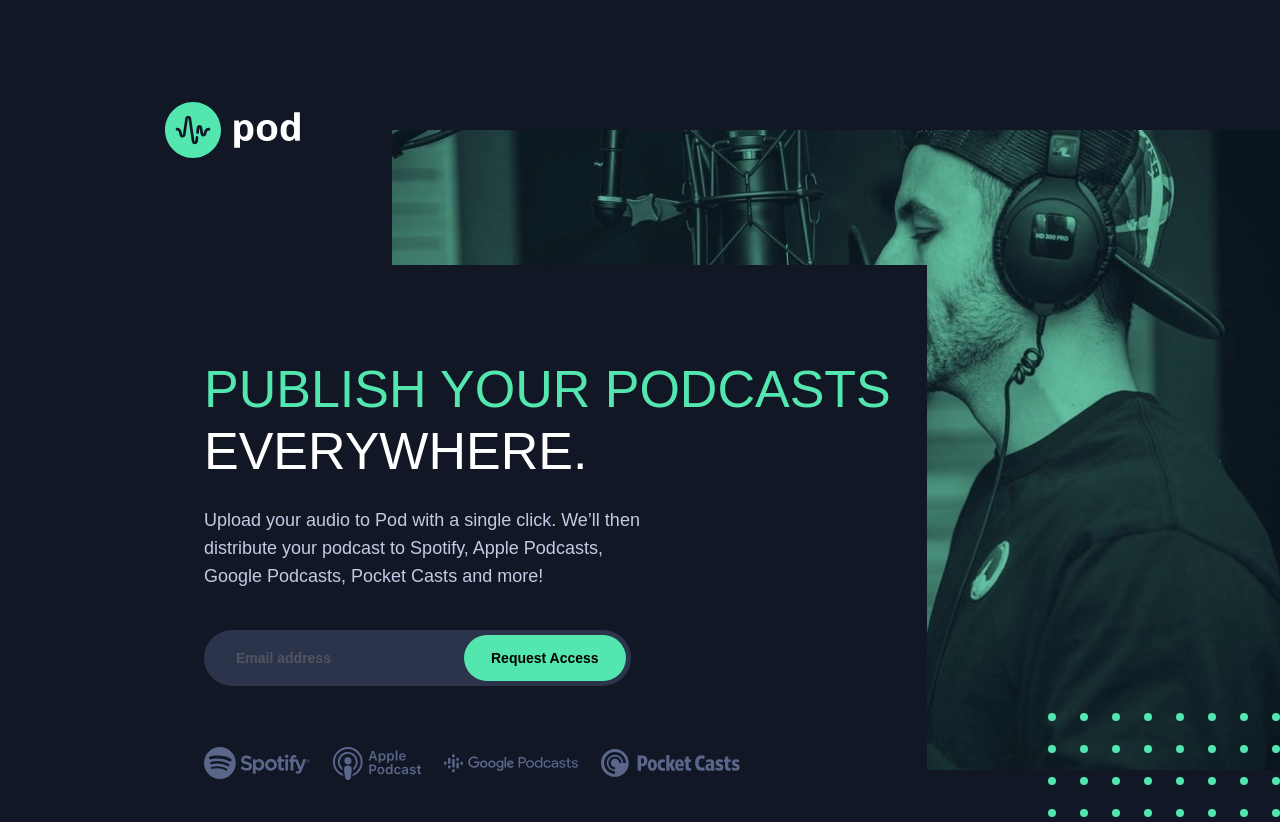
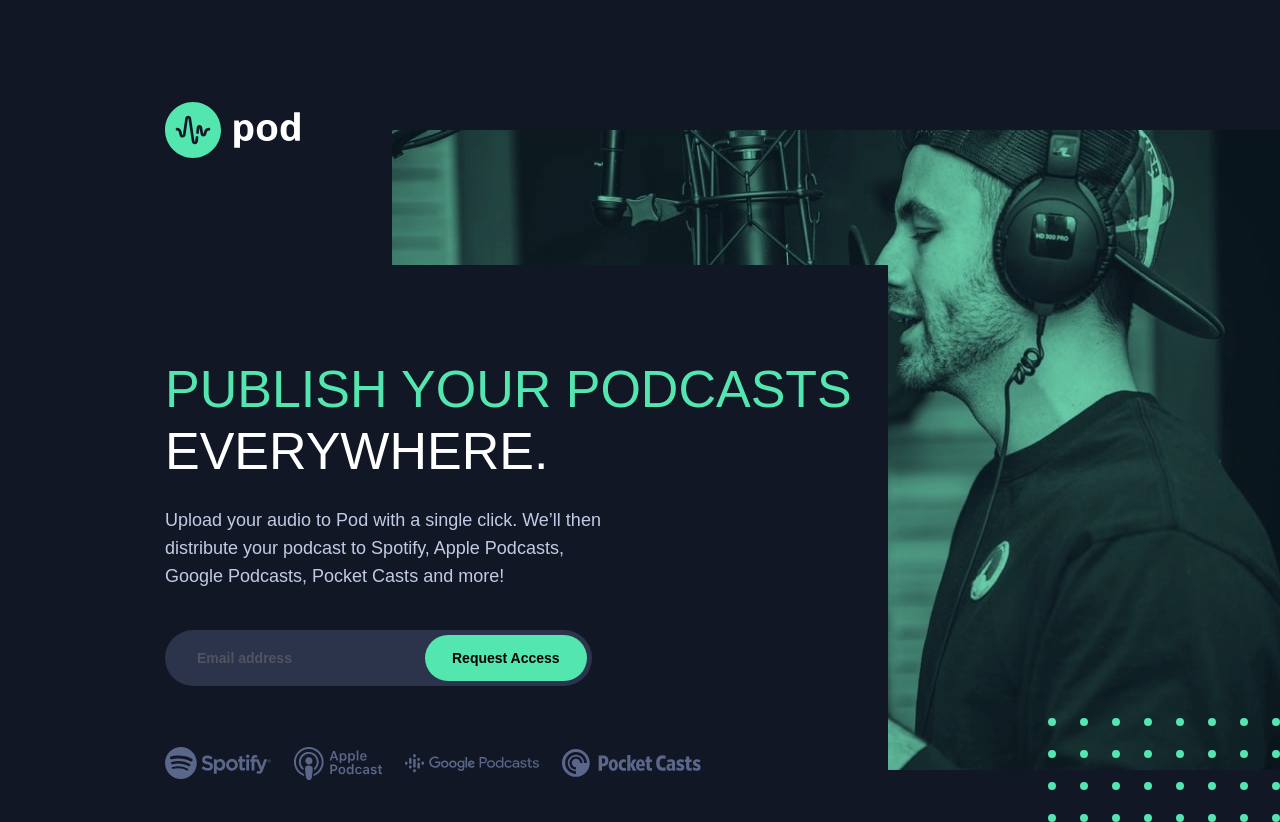
Before and after one commit to ryancalacsan/pod-request-access-landing, a plain HTML site: page index.html in a window 1280 px wide. Drawn offline with Linux system fonts and the light colour scheme; a web font is replaced by a local one.

Commit message:
spacing adjustments to match design

```diff
--- a/app/scss/_access.scss
+++ b/app/scss/_access.scss
@@ -16,6 +16,7 @@
         max-width: 55.5rem;
         margin-bottom: 0;
         padding-left: 10.3125rem;
+        margin-left: 0;
     }
 
     &__title {
--- a/app/scss/_footer.scss
+++ b/app/scss/_footer.scss
@@ -9,7 +9,6 @@
     }
 
     &__img {
-        overflow: hidden;
         @include breakpoint-up(medium) {
             margin-left: 1.875rem;
             width: 14.5rem;
@@ -19,7 +18,7 @@
         @include breakpoint-up(large) {
             position: absolute;
             right: 0rem;
-            top: -4.1875rem;
+            top: -3.875rem;
         }
     }
 }
--- a/app/scss/_header.scss
+++ b/app/scss/_header.scss
@@ -36,7 +36,7 @@
 
         @include breakpoint-up(medium) {
             background-image: url(/assets/tablet/image-host.jpg);
-            opacity: 0.8;
+            opacity: 0.85;
             width: 30.6875rem;
             height: 47.9375rem;
             right: 0;
```
Also changed, not shown: css/style.css, 1 other file.
